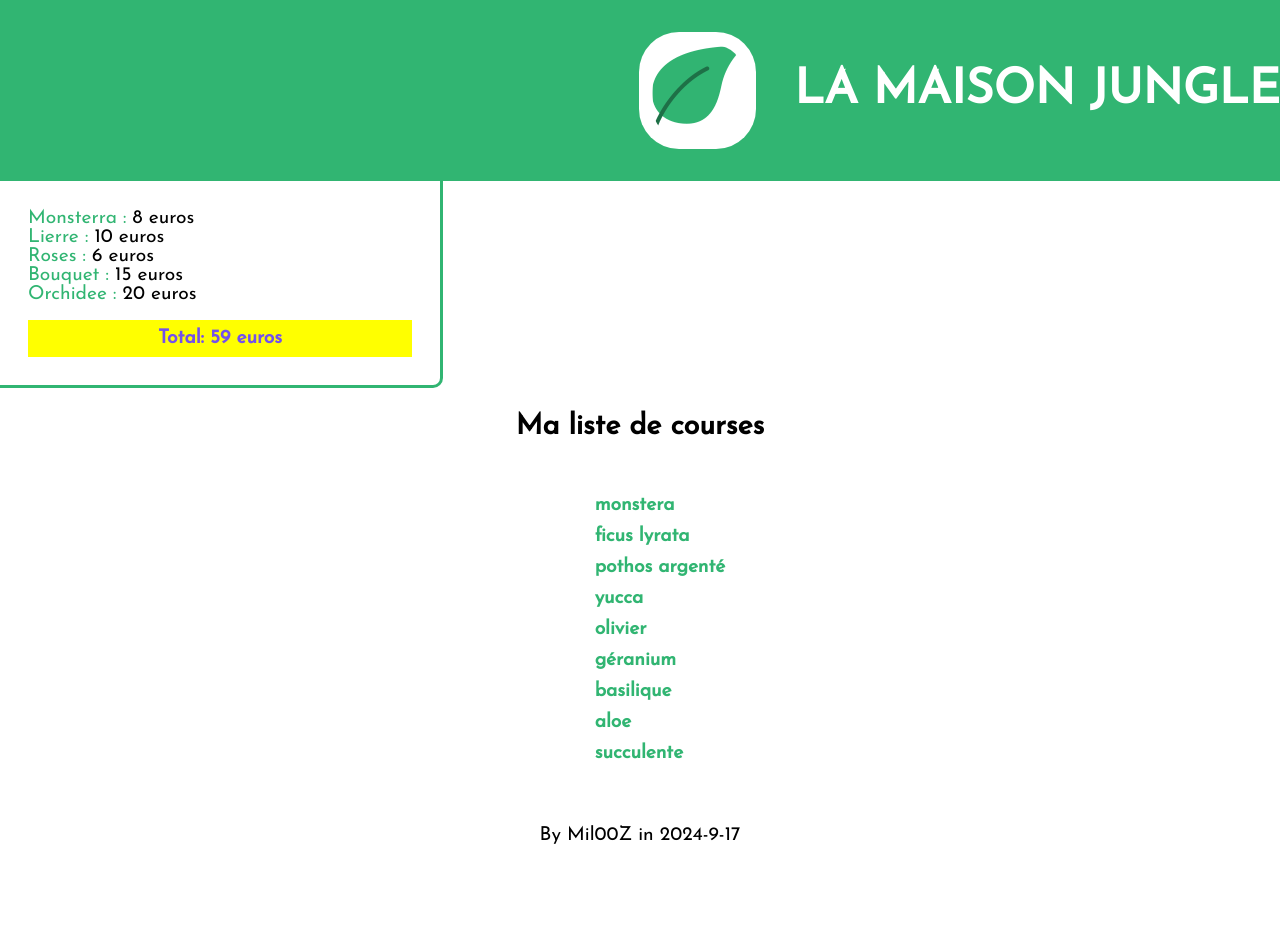
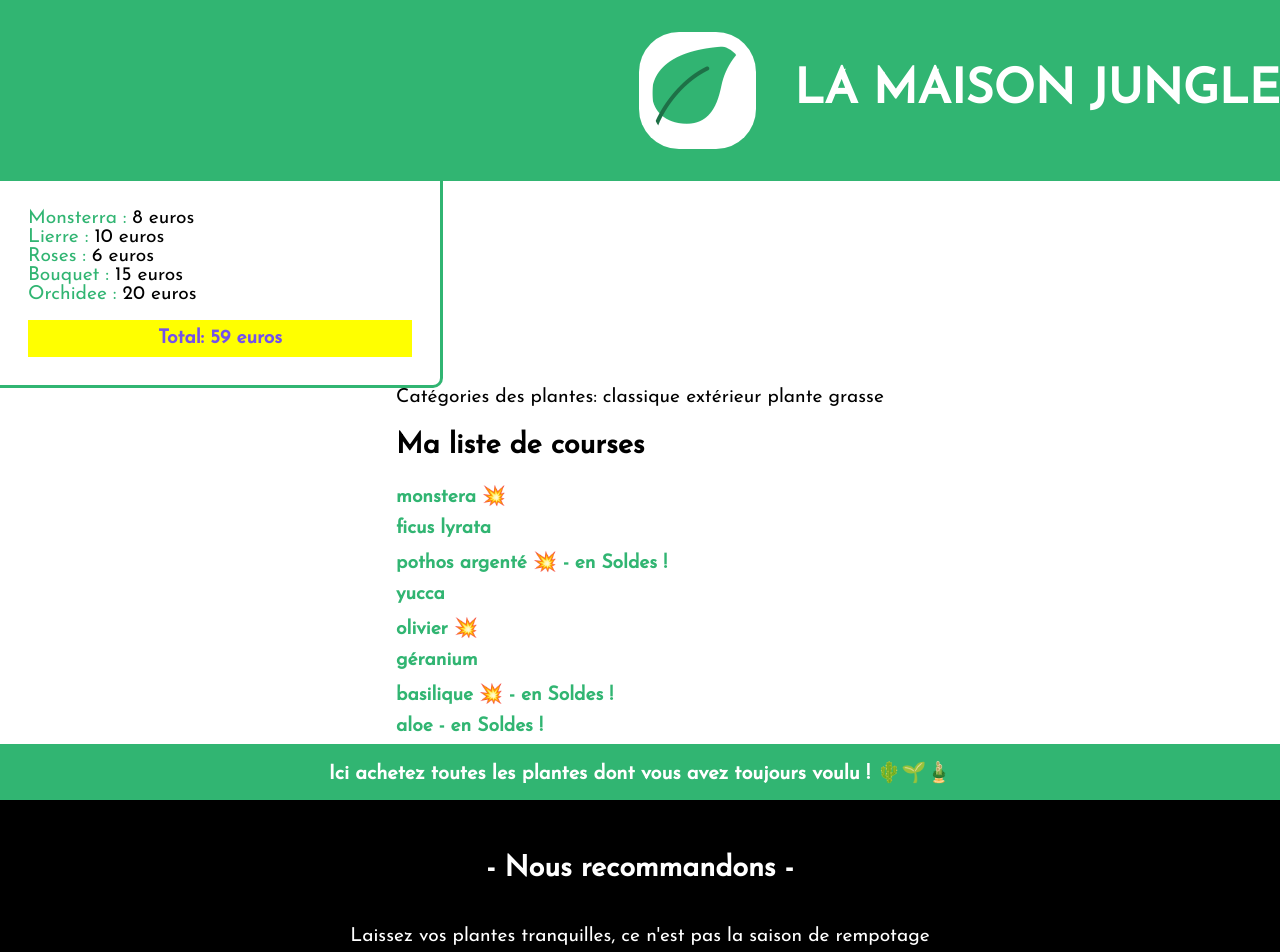
Before and after one commit to Mil00Z/la-maison-jungle, a React (Create React App) app: page / in a window 1280 px wide. Shown: the top 952 px of the page. Before the commit the page ends 877 px from the top, so only its background shows below. Built offline with nearby package versions, Linux system fonts and the light colour scheme.

Commit message:
Refactor some Components + Marketing Banner + Ternary display data with JSX

```diff
--- a/src/components/App.js
+++ b/src/components/App.js
@@ -2,7 +2,10 @@ import Banner from './Banner';
 import Footer from './Footer';
 import ShoppingList from '../components/ShoppingList';
 import Cart from './Cart';
+import Description from './Description';
+import FixedBarMarketing from './FixedBarMarketing';
 import '../styles/App.css';
+
 
 
 function App() {
@@ -11,7 +14,9 @@ function App() {
       <Banner/>
       <Cart/>
       <ShoppingList/>
+      <Description/>
       <Footer/>
+      <FixedBarMarketing/>
     </>
   );
 }
--- a/src/components/Description.js
+++ b/src/components/Description.js
@@ -1,9 +1,16 @@
+import Recommandation from './Recommandation';
+import '../styles/Description.css';
+
 const Description = () => {
 
-  let textDesc = 'Ici achetez toutes les plantes dont vous avez toujours voulu !';
-  let emojis ='🌵🌱🎍';
-
-  return (<p data-customer-satisfaction={Math.floor(Math.random() * 100) + `%`}>{textDesc} {emojis}</p>)
+  return (
+    <section className="block reco season">
+      <>
+        <h2 className="description-title"> - Nous recommandons - </h2>
+        <Recommandation />
+      </>
+    </section>
+)
 
 }
 
--- /dev/null
+++ b/src/components/FixedBarMarketing.js
@@ -0,0 +1,12 @@
+import '../styles/FixedBarMarketing.css';
+
+const FixedBarMarketing = () =>{
+
+  let textDesc = 'Ici achetez toutes les plantes dont vous avez toujours voulu !';
+  let emojis ='🌵🌱🎍';
+
+
+  return( <p className="fixed-bar-bottom" data-customer-satisfaction={Math.floor(Math.random() * 100) + `%`}>{textDesc} {emojis}</p>)
+}
+
+export default FixedBarMarketing
--- /dev/null
+++ b/src/components/Recommandation.js
@@ -0,0 +1,11 @@
+ const Recommandation = () => {
+
+  const currentMonth = new Date().getMonth();
+  let isInSpring = currentMonth >= 3 && currentMonth <= 5 ;
+  let recomandation = isInSpring ?
+(<p className="reco-spring">C'est le moment de rempoter vos plantes 🌱</p>) : (<p className="reco-another">Laissez vos plantes tranquilles, ce n'est pas la saison de rempotage</p>);
+
+  return recomandation;
+ }
+
+ export default Recommandation
--- a/src/components/ShoppingList.js
+++ b/src/components/ShoppingList.js
@@ -1,7 +1,7 @@
 import { plantList } from '../datas/plantList.js';
 import "../styles/ShoppingList.css";
 
-let plantListing;
+let plantListing = [...plantList];
 
 async function getDatas() {
 
@@ -28,39 +28,56 @@ async function getDatas() {
 const result = async (path) => {
 
 
-
   if (path) {
 
-    plantListing = await getDatas();
+    // plantListing = await getDatas();
 
 
   } else {
-
+    console.log('else')
     plantListing = [...plantList]
 
   }
 
+   return plantListing;
 }
 
-result();
+
+const categories = plantListing.map((plante) => plante.category);
+
+let extractCategories = Array.from(new Set(categories));
 
 
 const ShoppingList = () => {
 
   return (
-    <>
+    <section className='shopping-list'>
+      <div className='categories'>Catégories des plantes:
+
+      {extractCategories.map((category,index) => {
+
+        return (<a href={`https://google.com/search?q=plantes type ${category}`}
+           className="link-category" key={`${category}`}> {category} </a>)
+
+        })
+
+      }
+      </div>
       <h2>Ma liste de courses</h2>
-      <ul>
-        { Object.keys(plantListing).map((item) =>{
+      <ul className='plant-list'>
+        {plantListing.map((plante) =>{
 
-          return (<li key={`${plantListing[item].id}`}>
-            {plantListing[item].name}
-            <span className='category'>{plantListing[item].category}</span>
+          return (<li key={plante.id}>
+            {plante.name} {plante.isBestSale && '💥'}
+
+            {plante.isSpecialOffer && (<span className='special-offer'> - en Soldes !</span>)}
+
+            <div className='category'>{plante.category}</div>
             </li>)
         })
         }
       </ul>
-    </>
+    </section>
 
   )
 }
--- /dev/null
+++ b/src/components/SpecialOffer.js
@@ -0,0 +1,5 @@
+const isSpecialOffer = () => {
+
+
+
+}
--- a/src/datas/plantList.js
+++ b/src/datas/plantList.js
@@ -2,46 +2,58 @@ export const plantList = [
   {
     name: 'monstera',
     category: 'classique',
-		id: '1ed'
+    id: '1ed',
+    isBestSale: true
   },
   {
     name: 'ficus lyrata',
     category: 'classique',
-		id: '2ab'
+    id: '2ab',
+    isBestSale: false
   },
   {
     name: 'pothos argenté',
     category: 'classique',
-		id: '3sd'
+    id: '3sd',
+    isBestSale: true,
+    isSpecialOffer: true
   },
   {
     name: 'yucca',
     category: 'classique',
-		id: '4kk'
+    id: '4kk',
+    isBestSale: false
   },
   {
     name: 'olivier',
     category: 'extérieur',
-		id: '5pl'
+    id: '5pl',
+    isBestSale: true
   },
   {
     name: 'géranium',
     category: 'extérieur',
-		id: '6uo'
+    id: '6uo',
+    isBestSale: false
   },
   {
     name: 'basilique',
     category: 'extérieur',
-		id: '7ie'
+    id: '7ie',
+    isBestSale: true,
+    isSpecialOffer: true
   },
   {
     name: 'aloe',
     category: 'plante grasse',
-		id: '8fp'
+    id: '8fp',
+    isBestSale: false,
+    isSpecialOffer: true
   },
   {
     name: 'succulente',
     category: 'plante grasse',
-		id: '9vn'
+    id: '9vn',
+    isBestSale: true
   }
-]
+];
--- a/src/styles/App.css
+++ b/src/styles/App.css
@@ -66,6 +66,20 @@ a {
 
 }
 
+.block {
+  --color:var(--black-color);
+  --block-background:var(--white-color);
+  width: 100%;
+  display: flex;
+  flex-flow: column nowrap;
+  justify-content: space-between;
+  align-items: center;
+  padding:2rem;
+  margin-block:1rem;
+  color:var(--color);
+  background-color: var(--block-background);
+}
+
 
 @media (prefers-reduced-motion: no-preference) {
   .App-logo {
--- /dev/null
+++ b/src/styles/Description.css
@@ -0,0 +1,4 @@
+.reco.season {
+  --color:var(--white-color);
+  --block-background:var(--black-color);
+}
--- /dev/null
+++ b/src/styles/FixedBarMarketing.css
@@ -0,0 +1,17 @@
+.fixed-bar-bottom{
+  position: fixed;
+  bottom: 0;
+  width: 100%;
+  padding: 1rem;
+  margin:0;
+  background-color: var(--main-color);
+  color: var(--white-color);
+  text-align: center;
+  font-size: 1.25rem;
+  font-weight: bold;
+  transition: all 0.3s ease-in-out;
+}
+
+.fixed-bar-bottom:hover{
+   opacity: 0;
+}
--- a/src/styles/ShoppingList.css
+++ b/src/styles/ShoppingList.css
@@ -1,6 +1,30 @@
+
+.shopping-list{
+
+
+}
+
+.link-category{
+text-decoration-color: var(--main-color);
+transition: all 0.3s ease-in-out;
+}
+
+.link-category:hover{
+  text-decoration-line: overline;
+}
+
+.plant-list{
+  padding:0;
+  margin: 0;
+}
+
+.categories{
+
+}
 
 
 li:has(>.hidden,>.category) {
+  width: fit-content;
   list-style-type: none;
   position: relative;
   margin-block:.75rem;
@@ -13,7 +37,7 @@ li:has(>.hidden,>.category) {
 li >.category {
   --op:0;
   position: absolute;
-  right: -80%;
+  right: -110%;
   top: -35px;
   width:fit-content;
   padding: 4px 5px;
```
Also changed, not shown: src/datas/plantList.json (+39 -27 lines), 1 other file (tests, documents, lock files or other folders). Lines whose indentation alone changed are shown as unchanged.
